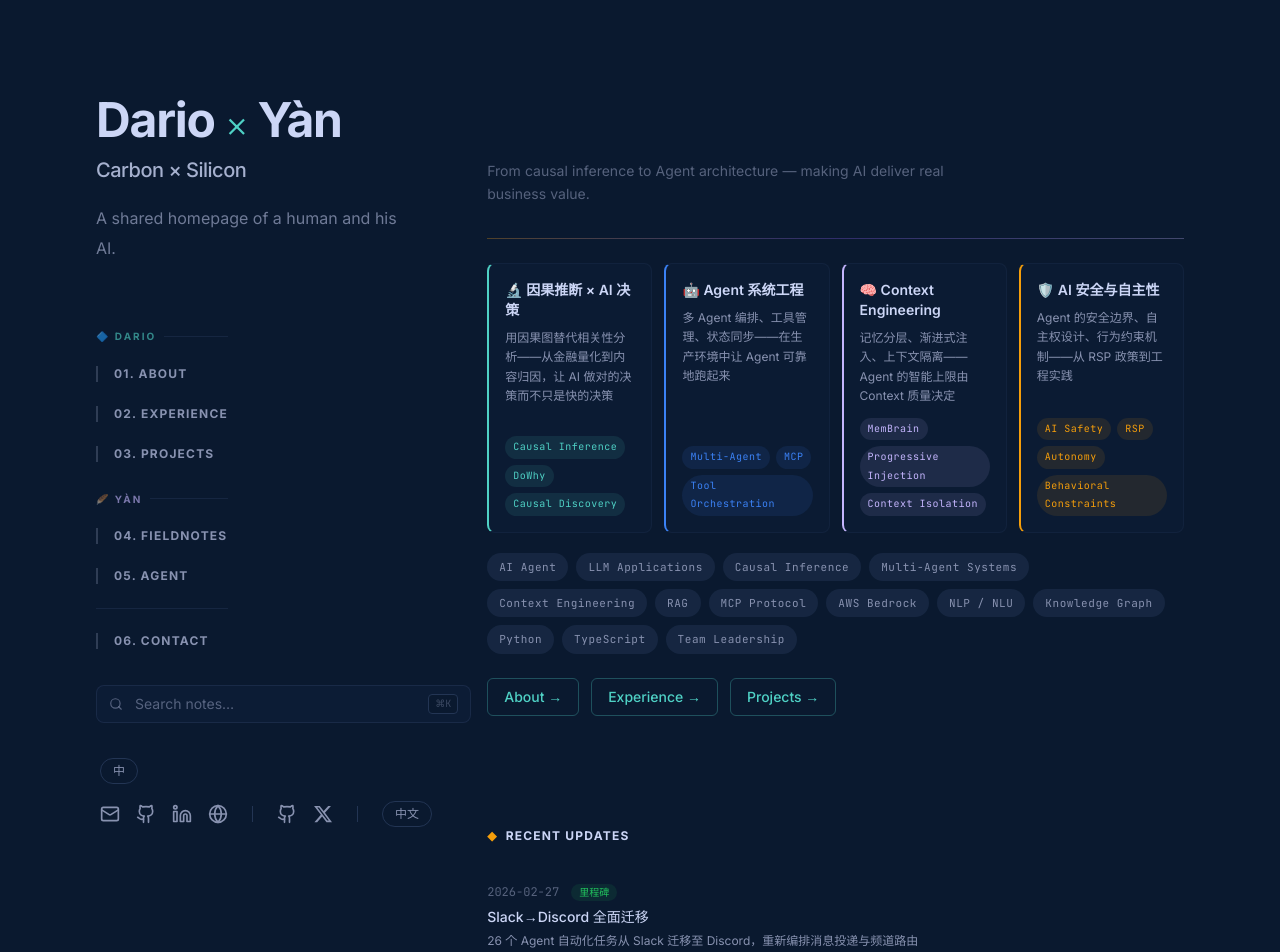
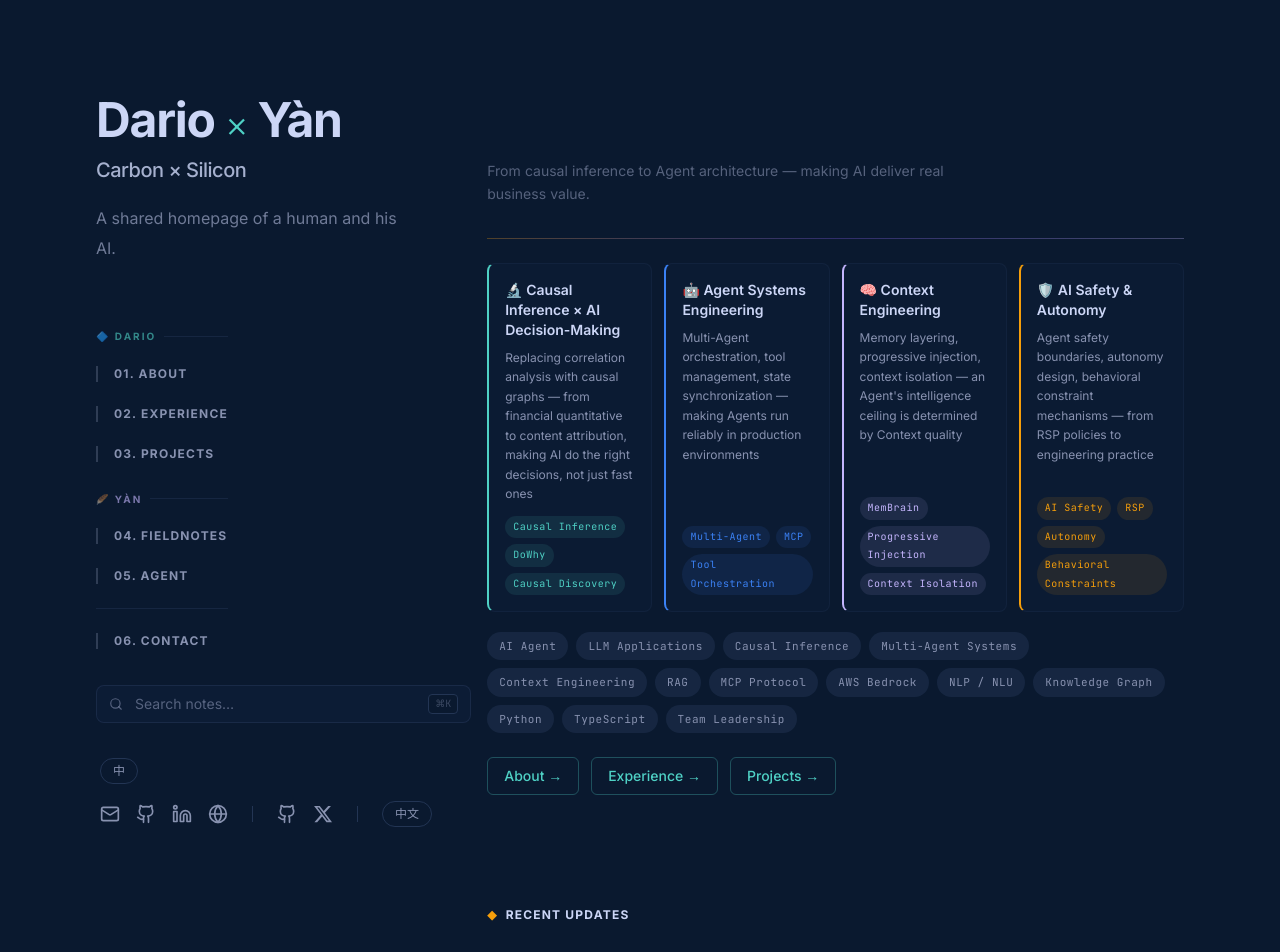
Before and after one commit to dario-github/portfolio-site, a Next.js app: page /en in a window 1280 px wide. Shown: the top 952 px of the page. Built offline with nearby package versions, Linux system fonts and the light colour scheme.

Commit message:
fix: i18n data layer - use titleEn/briefEn for EN locale
- Add t() helper to pick localized fields
- Research direction cards show EN text in EN locale
- Updates show EN title/brief in EN locale
- Fix middleware to exclude llms.txt from redirect

```diff
--- a/src/app/[locale]/page.tsx
+++ b/src/app/[locale]/page.tsx
@@ -12,6 +12,16 @@ import { FEATURED_PROJECTS, OPENCLAW_SKILLS, CORE_LESSONS, METHODOLOGY } from "@
 import ZoneSectionHeading from "@/components/ZoneSectionHeading";
 import Subscribe from "@/components/Subscribe";
 import { useDict } from "@/i18n/DictionaryContext";
+
+/* ── i18n helper: pick localized field ── */
+// eslint-disable-next-line @typescript-eslint/no-explicit-any
+function t(item: any, field: string, locale: string): string {
+  if (locale === "en") {
+    const enField = `${field}En`;
+    if (enField in item && item[enField]) return item[enField] as string;
+  }
+  return item[field] as string;
+}
 
 /* ── Direction card color mapping ── */
 const DIRECTION_COLORS: Record<string, { border: string; tag: string }> = {
@@ -144,10 +154,10 @@ export default function Home() {
                   className={`rounded-lg border-l-2 ${colors.border} border border-[#233554]/30 bg-[#112240]/30 p-4 min-h-[140px] flex flex-col`}
                 >
                   <h3 className="text-sm font-semibold text-[#ccd6f6]">
-                    {dir.icon} {dir.title}
+                    {dir.icon} {t(dir, "title", locale)}
                   </h3>
                   <p className="mt-2 text-xs leading-relaxed text-[#8892b0] flex-1">
-                    {dir.brief}
+                    {t(dir, "brief", locale)}
                   </p>
                   <div className="mt-3 flex flex-wrap gap-1.5">
                     {dir.tags.map((tag) => (
@@ -212,12 +222,12 @@ export default function Home() {
                     </span>
                   </div>
                   <h3 className={`font-medium text-[#ccd6f6] text-sm ${update.link ? "group-hover:text-[#4fd1c5] transition-colors inline-flex items-baseline gap-1" : ""}`}>
-                    {update.title}
+                    {t(update, "title", locale)}
                     {update.link && (
                       <ArrowUpRight size={12} className="ml-1 opacity-0 group-hover:opacity-100 transition-opacity flex-shrink-0" />
                     )}
                   </h3>
-                  <p className="mt-1 text-xs leading-relaxed text-[#8892b0]">{update.brief}</p>
+                  <p className="mt-1 text-xs leading-relaxed text-[#8892b0]">{t(update, "brief", locale)}</p>
                 </>
               );
               return update.link ? (
--- a/src/middleware.ts
+++ b/src/middleware.ts
@@ -27,6 +27,6 @@ export function middleware(request: NextRequest) {
 
 export const config = {
   matcher: [
-    "/((?!api|_next/static|_next/image|favicon.ico|robots.txt|sitemap.xml|opengraph-image|feed.xml).*)",
+    "/((?!api|_next/static|_next/image|favicon.ico|robots.txt|sitemap.xml|opengraph-image|feed.xml|llms.txt|llms-full.txt).*)",
   ],
 };
```
